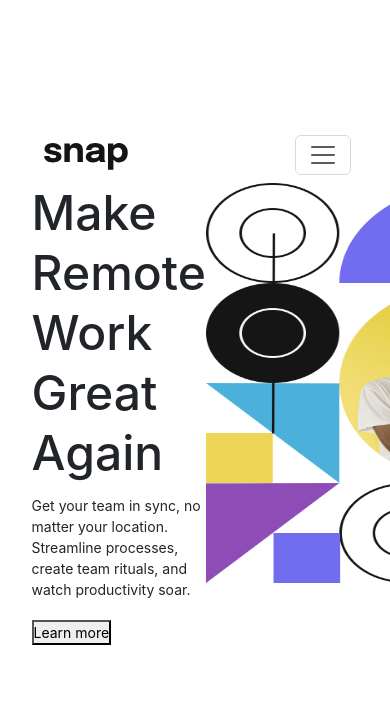
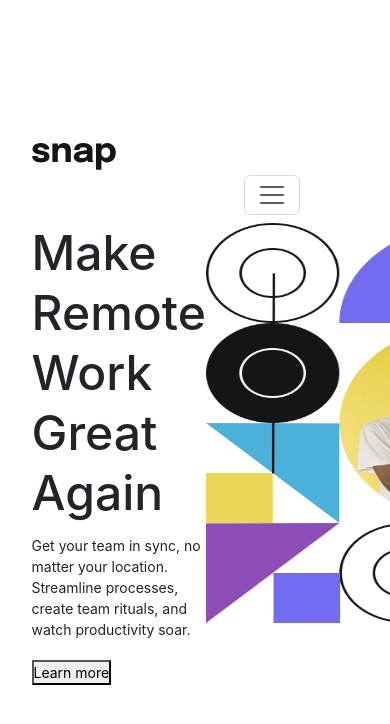
Before and after one commit to beyondthefruit/intro-dropdown, a React (Create React App) app: page / in a window 390 px wide. Shown: the top 724 px of the page. Built offline with nearby package versions, Linux system fonts and the light colour scheme.

Commit message:
feat: navbar

```diff
--- a/src/Components/nav.js
+++ b/src/Components/nav.js
@@ -7,12 +7,12 @@ const NavMenu = () => {
   return (
     <header>
       <nav className='navbar navbar-expand-lg bg-white-body-tertiary'>
+        <a className='navbar-brand' href='#'>
+          <img src={Logo} alt='snap' />
+        </a>
         <div className='container-fluid'>
-          <a className='navbar-brand' href='#'>
-            <img src={Logo} alt='snap' />
-          </a>
           <button
-            className='navbar-toggler'
+            className='navbar-toggler ms-auto'
             type='button'
             data-bs-toggle='collapse'
             data-bs-target='#navbarSupportedContent'
--- a/src/index.css
+++ b/src/index.css
@@ -108,10 +108,10 @@ header {
 .navbar-expand-lg {
   background-color: white !important;
 } */
-/* nav,
-.navbar,
-.navbar-expand {
-  justify-content: flex-start !important;
+/* .navbar,
+.navbar-nav,
+.nav-item {
+  text-align: right !important;
 } */
 
 .logo {
@@ -143,7 +143,7 @@ header {
   text-align: center;
   display: inline-block;
 }
-
+/*
 .dropdown-Menu {
   display: flex;
   width: 500px;
@@ -153,7 +153,7 @@ header {
   border: 1px solid gray;
   padding: 10px;
   text-align: center;
-}
+} */
 
 ul {
   margin: 0;
@@ -173,13 +173,29 @@ ul {
 .li a {
   display: block;
 }
-.sign {
+/* .sign {
   justify-items: flex-end;
   align-self: flex-end;
-  /* margin-left: 5rem; */
+  /* margin-left: 5rem;
+} */
+.container-fluid {
+  width: 60vw;
+  /* text-align: right; */
 }
-.container-fluid {
-  width: 85vw;
+
+.dropdown-menu {
+  border: 0;
+}
+
+@media (max-width: 950px) {
+  .navbar-collapse {
+    position: absolute;
+    width: 100%;
+    top: 100%;
+    /* right: 0;
+    top: 0; */
+    background-color: white;
+  }
 }
 
 /* main design */
```
